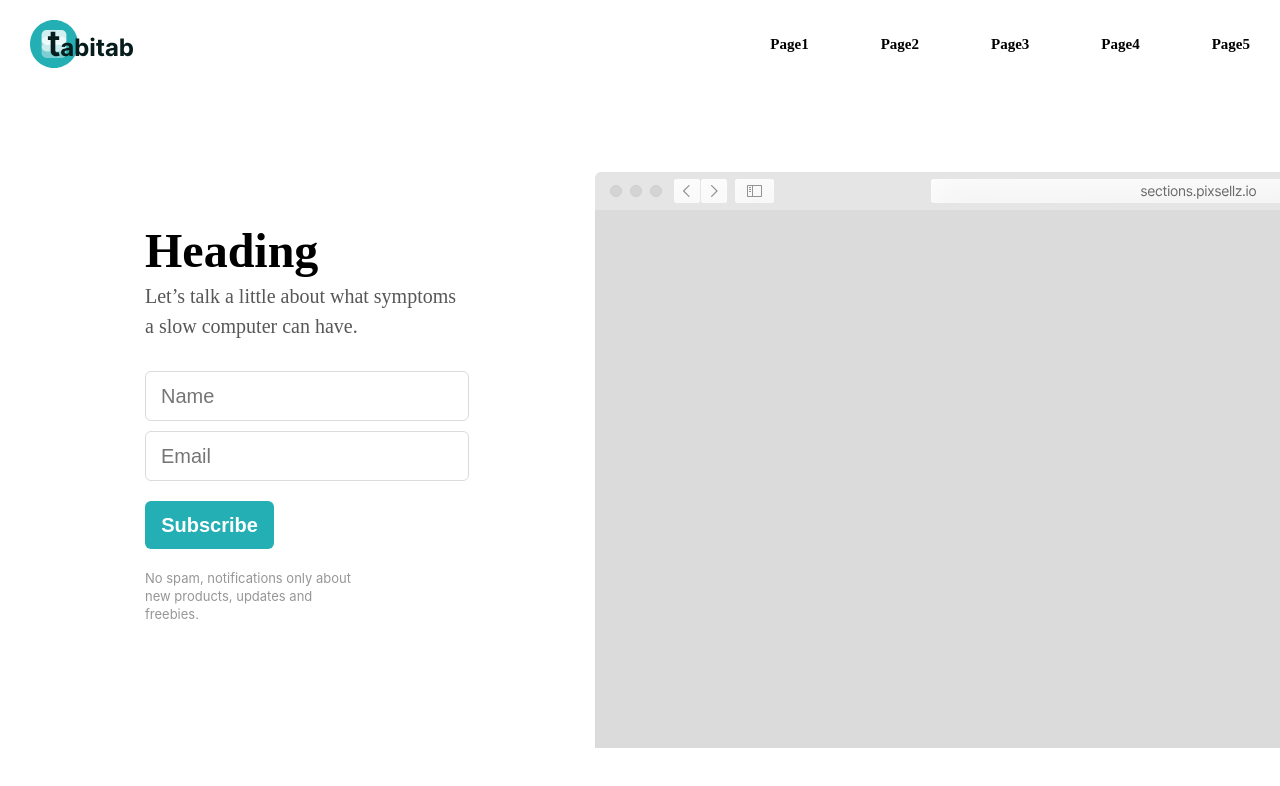
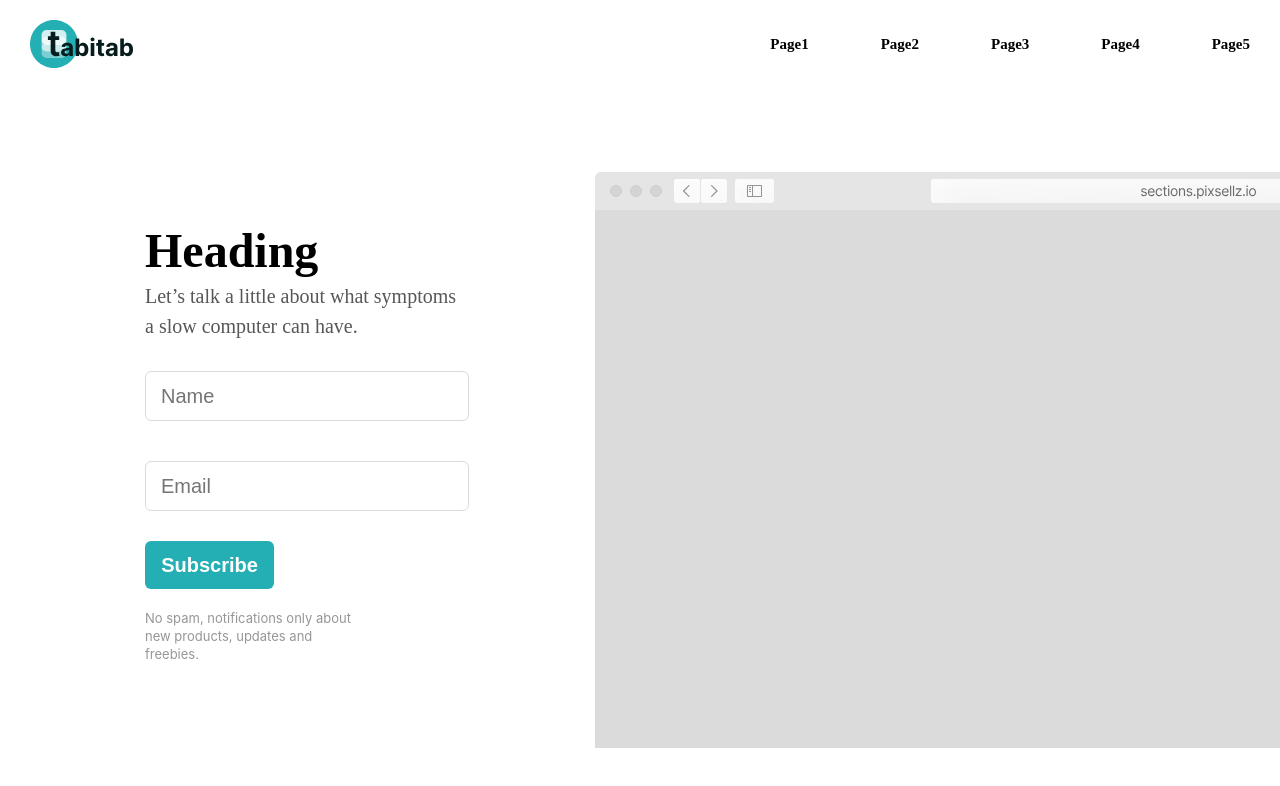
Before and after one commit to veryvorobey/tabitab, a React (Create React App) app: page / in a window 1280 px wide. Shown: the top 786 px of the page. Built offline with nearby package versions, Linux system fonts and the light colour scheme.

Commit message:
refactoring

```diff
--- /dev/null
+++ b/src/common/constants.ts
@@ -0,0 +1 @@
+export const IMAGE_ALT = 'image error';
--- a/src/pages/Page1/blocks/Block/Block.scss
+++ b/src/pages/Page1/blocks/Block/Block.scss
@@ -1,20 +1,32 @@
+// удали все оставленные мной сейчас комментарии после исправлений
+
+//.Heading
 .Block {
   display: flex;
 }
 
-.BlockInputName{
+// название класса говорит о том, что это инпут с именем,
+// а это обертка вокруг многих элементов, и только один из них nameInput
+// название .Heading-form было бы понятнее, а внутри все дети и так были бы в колонку,
+// без необходимости делать внутри еще обертку для input-ов
+.BlockInputName {
   display: flex;
   flex-direction: column;
   margin-top: 133px;
   margin-left: 145px;
 }
 
+// .Heading-title
 .BlockInputNameTitle {
   font-size: 48px;
   font-weight: 700;
   line-height: 60px;
+  // не хватает отступа снизу
 }
 
+// .Heading-description
+// info - слишком общее слово,
+// второстепенные после заголовка тексты называют description
 .BlockInputNameInfo {
   font-size: 20px;
   line-height: 30px;
@@ -22,12 +34,14 @@
   color: #585757;
 }
 
+// не нужно
 .BlockInputNameForm {
   display: flex;
   flex-direction: column;
   font-family: "Inter";
 }
 
+// .Heading-input
 .BlockInputNameFormName {
   padding: 9px 15px;
   margin-top: 30px;
@@ -36,9 +50,15 @@
   font-size: 20px;
   line-height: 30px;
   margin-right: 126px;
+  margin-bottom: 10px;
 }
 
-.BlockInputNameFormName:nth-child(2) {
+.BlockInputNameFormName:last-child {
+  // если идет ряд одинаковых элементов,
+  // то их лучше оборачивать в свою обертку,
+  // в нашем случае в .Heading-inputs
+  // отступы делают просто для всех снизу, а для последнего убирают.
+  // тогда сколько бы их не добавлялось/убиралось, стили не нужно править
   margin-top: 10px;
 }
 
@@ -50,6 +70,7 @@
   border-color: rgba(22, 116, 120, 1);
 }
 
+// .Heading-button
 .BlockInputNameFormButton {
   margin-top: 20px;
   width: 129px;
@@ -66,18 +87,21 @@
 .BlockInputNameFormButton:hover {
   background-color: #167478;
 }
+
 .BlockInputNameFormButton:active {
   background-color: #073537;
 }
 
+// .Heading-formInfo
 .BlockInputNameFormInfo {
   margin-top: 20px;
   font-size: 13px;
   line-height: 18px;
   color: rgba(150, 150, 150);
-  margin-right: 230px;
+  margin-right: 230px; // не нужно
 }
 
+// .Heading-image
 .BlockSafari {
   margin-top: 84px;
 }
@@ -97,7 +121,7 @@
     text-align: right;
   }
 
-  .BlockInputName{
+  .BlockInputName {
     display: flex;
     flex-direction: column;
     margin-top: 30px;
@@ -134,6 +158,6 @@
 
   .BlockInputNameFormInfo {
     color: rgba(150, 150, 150);
-    margin-right: 150px;
+    margin-right: 150px; // не нужно
   }
 }
--- a/src/pages/Page1/blocks/Block/Block.tsx
+++ b/src/pages/Page1/blocks/Block/Block.tsx
@@ -1,7 +1,9 @@
 import React from 'react';
 import './Block.scss';
 import safari from "../../../../images/safari.svg";
+import {IMAGE_ALT} from "../../../../common/constants";
 
+// переименуй папку и все файлы с Block на Heading
 function Block() {
 
   return (
@@ -12,19 +14,19 @@ function Block() {
           Let’s talk a little about what symptoms a slow computer can have.
         </span>
         <span className="BlockInputNameInfoMobile">
-              Poster can be one of the effective marketing and advertising materials. It is also a great tool to use when you want to present your.
+          Poster can be one of the effective marketing and advertising materials.
+          It is also a great tool to use when you want to present your.
         </span>
         <div className="BlockInputNameForm">
-              <input className="BlockInputNameFormName" placeholder="Name">
-              </input>
-              <input className="BlockInputNameFormName" placeholder="Email">
-                  </input>
-              <input type="button" className="BlockInputNameFormButton" value="Subscribe">
-              </input>
-              <span className="BlockInputNameFormInfo">No spam, notifications only about new products, updates and freebies.</span>
+          <input className="BlockInputNameFormName" placeholder="Name"/>
+          <input className="BlockInputNameFormName" placeholder="Email"/>
+          <input type="button" className="BlockInputNameFormButton" value="Subscribe"/>
+          <span className="BlockInputNameFormInfo">
+            No spam, notifications only about new products, updates and freebies.
+          </span>
         </div>
       </div>
-        <img src={safari} className="BlockSafari" alt={safari}/>
+      <img src={safari} className="BlockSafari" alt={IMAGE_ALT}/>
     </div>
   );
 }
--- a/src/pages/Page1/blocks/Header/Header.scss
+++ b/src/pages/Page1/blocks/Header/Header.scss
@@ -49,6 +49,7 @@
     display: block;
     margin-top: 28px;
     margin-right: 18px;
+    // добавить cursor: pointer;
   }
 
   .HeaderMenuLine {
--- a/src/pages/Page1/blocks/Header/Header.tsx
+++ b/src/pages/Page1/blocks/Header/Header.tsx
@@ -1,17 +1,18 @@
 import React from 'react';
 import './Header.scss';
 import logo from "../../../../images/logo-full.svg";
+import {IMAGE_ALT} from "../../../../common/constants";
 
 function Header() {
   return (
     <div className="Header">
-      <img src={logo} className="Header-logo" alt="logo"/>
+      <img src={logo} className="Header-logo" alt={IMAGE_ALT}/>
       <div className="Header-links">
         <span className="Header-link">Page1</span>
         <span className="Header-link">Page2</span>
         <span className="Header-link">Page3</span>
-          <span className="Header-link">Page4</span>
-          <span className="Header-link">Page5</span>
+        <span className="Header-link">Page4</span>
+        <span className="Header-link">Page5</span>
       </div>
       <div className="HeaderMenu">
           <div className="HeaderMenuLine"></div>
```
Lines whose indentation alone changed are shown as unchanged.
